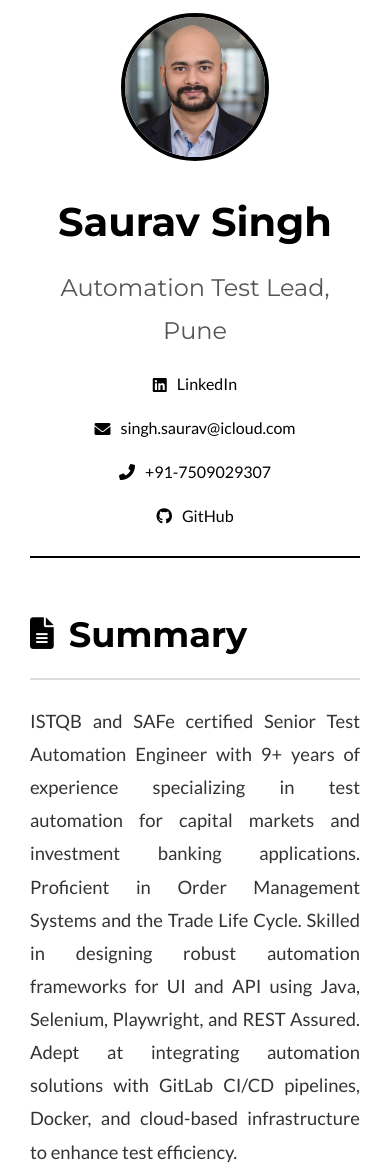
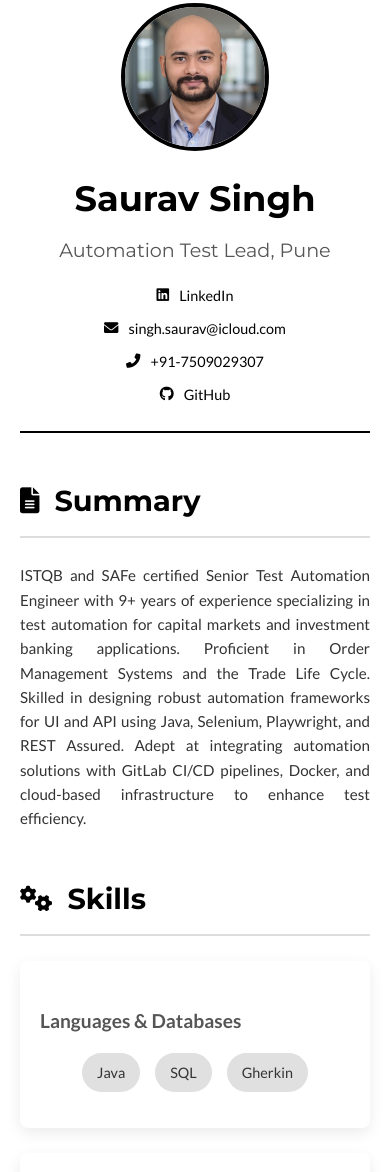
Before and after one commit to sau-rav-singh/Portfolio, a plain HTML site: page index.html in a window 390 px wide. Shown: the part 71-1243 px from the top of the page. Drawn offline with Linux system fonts and the light colour scheme.

Commit message:
Iteration eight of Changes

```diff
--- a/css/style.css
+++ b/css/style.css
@@ -4,7 +4,7 @@
     --background-color: #ecf0f1;
     --text-color: #333;
     --card-background: #fff;
-    --shadow-color: rgba(0, 0, 0, 0.1);
+    --shadow-color: rgba(0, 0, 0, 0.08); /* Softer shadow */
     --skill-background: #e0e0e0;
     --border-color: #ddd;
     --hover-color: #333333;
@@ -20,7 +20,7 @@ body.dark-mode {
     --background-color: #1c1c1c;
     --text-color: #f1f1f1;
     --card-background: #2d2d2d;
-    --shadow-color: rgba(0, 0, 0, 0.4);
+    --shadow-color: rgba(0, 0, 0, 0.3); /* Softer shadow for dark mode */
     --skill-background: #444;
     --border-color: #555;
     --hover-color: #dddddd;
@@ -28,7 +28,7 @@ body.dark-mode {
 
 body {
     font-family: 'Lato', sans-serif;
-    line-height: 1.8;
+    line-height: 1.6; /* Adjusted for better readability */
     margin: 0;
     padding: 0;
     background-color: var(--background-color);
@@ -138,7 +138,7 @@ header h1 {
     margin: 0;
     color: var(--primary-color);
     font-family: 'Montserrat', sans-serif;
-    font-size: 3em;
+    font-size: 3.2em;
     font-weight: 700;
 }
 
@@ -146,7 +146,7 @@ header h2 {
     margin: 8px 0 18px;
     color: var(--secondary-color);
     font-family: 'Montserrat', sans-serif;
-    font-size: 1.5em;
+    font-size: 1.6em;
     font-weight: 400;
 }
 
@@ -160,13 +160,14 @@ header h2 {
 .contact-info a, .contact-info span {
     color: var(--primary-color);
     text-decoration: none;
-    transition: color 0.3s ease;
+    transition: color 0.3s ease, transform 0.3s;
     display: flex;
     align-items: center;
 }
 
 .contact-info a:hover {
     color: var(--hover-color);
+    transform: translateY(-3px);
 }
 
 body.dark-mode .contact-info a:hover {
@@ -202,7 +203,7 @@ body.dark-mode .contact-info a:hover {
     padding-bottom: 12px;
     color: var(--primary-color);
     font-family: 'Montserrat', sans-serif;
-    font-size: 2.2em;
+    font-size: 2.3em;
     margin-bottom: 25px;
     font-weight: 700;
     display: flex;
@@ -212,10 +213,11 @@ body.dark-mode .contact-info a:hover {
 .section h3 i {
     margin-right: 15px;
     font-size: 0.9em;
+    color: var(--primary-color);
 }
 
 .summary p {
-    font-size: 1.15em;
+    font-size: 1.1em;
     text-align: justify;
 }
 
@@ -224,13 +226,18 @@ body.dark-mode .contact-info a:hover {
     padding: 25px;
     border-left: 5px solid var(--primary-color);
     position: relative;
-    transition: transform 0.4s, box-shadow 0.4s;
+    transition: transform 0.4s, box-shadow 0.4s, background-color 0.4s;
     border-radius: 8px;
 }
 
 .experience-item:hover {
     transform: translateY(-8px);
-    box-shadow: 0 12px 25px var(--shadow-color);
+    box-shadow: 0 15px 30px var(--shadow-color);
+    background-color: var(--skill-background);
+}
+
+body.dark-mode .experience-item:hover {
+    background-color: #3a3a3a;
 }
 
 .experience-item::before {
@@ -252,7 +259,7 @@ body.dark-mode .contact-info a:hover {
 
 .job-title {
     font-weight: 700;
-    font-size: 1.3em;
+    font-size: 1.4em;
     color: var(--text-color);
 }
 
@@ -272,6 +279,16 @@ body.dark-mode .contact-info a:hover {
 
 .skills-category {
     margin-bottom: 25px;
+    padding: 20px;
+    background: var(--card-background);
+    border-radius: 8px;
+    box-shadow: 0 5px 15px var(--shadow-color);
+    transition: transform 0.3s, box-shadow 0.3s;
+}
+
+.skills-category:hover {
+    transform: translateY(-5px);
+    box-shadow: 0 10px 20px var(--shadow-color);
 }
 
 .skills-category h4 {
@@ -320,6 +337,16 @@ ul.job-details li {
 
 .education-item {
     margin-bottom: 20px;
+    padding: 20px;
+    background: var(--card-background);
+    border-radius: 8px;
+    box-shadow: 0 5px 15px var(--shadow-color);
+    transition: transform 0.3s, box-shadow 0.3s;
+}
+
+.education-item:hover {
+    transform: translateY(-5px);
+    box-shadow: 0 10px 20px var(--shadow-color);
 }
 
 #back-to-top {
@@ -371,21 +398,66 @@ body.dark-mode #back-to-top {
     }
     .main-header img {
         margin-right: 0;
-        margin-bottom: 25px;
+        margin-bottom: 20px; /* Adjusted margin */
     }
     header h1 {
-        font-size: 2.5em;
+        font-size: 2.8em; /* Adjusted font size */
+    }
+    header h2 {
+        font-size: 1.4em; /* Adjusted font size */
+    }
+    .section h3 {
+        font-size: 2em; /* Adjusted font size */
+    }
+    .summary p {
+        font-size: 1em; /* Adjusted font size */
+    }
+    .job-title {
+        font-size: 1.3em; /* Adjusted font size */
     }
     .skills-list {
         justify-content: center;
     }
+    .skills-list li {
+        font-size: 1em; /* Adjusted font size */
+    }
 }
 
 @media (max-width: 480px) {
+    .container {
+        padding: 20px; /* Adjusted padding */
+    }
+    header h1 {
+        font-size: 2.2em; /* Adjusted font size */
+    }
+    header h2 {
+        font-size: 1.2em; /* Adjusted font size */
+    }
     .contact-info {
-        font-size: 1em;
+        font-size: 0.9em; /* Adjusted font size */
         flex-direction: column;
         align-items: center;
-        gap: 15px;
+        gap: 10px; /* Adjusted gap */
+    }
+    .section h3 {
+        font-size: 1.8em; /* Adjusted font size */
+    }
+    .summary p {
+        font-size: 0.95em; /* Adjusted font size */
+    }
+    .job-title {
+        font-size: 1.2em; /* Adjusted font size */
+    }
+    .skills-list li {
+        font-size: 0.9em; /* Adjusted font size */
+        padding: 8px 15px; /* Adjusted padding */
+    }
+    #back-to-top {
+        width: 45px;
+        height: 45px;
+        line-height: 45px;
+        font-size: 24px;
+        bottom: 25px;
+        right: 25px;
     }
 }
--- a/index.html
+++ b/index.html
@@ -52,7 +52,7 @@
 
         <div class="section animated-item">
             <h3><i class="fas fa-cogs"></i>Skills</h3>
-            <div class="skills-category">
+            <div class="skills-category animated-item"> <!-- Added animated-item here -->
                 <h4>Languages & Databases</h4>
                 <ul class="skills-list">
                     <li>Java</li>
@@ -60,7 +60,7 @@
                     <li>Gherkin</li>
                 </ul>
             </div>
-            <div class="skills-category">
+            <div class="skills-category animated-item"> <!-- Added animated-item here -->
                 <h4>Frameworks & Tools</h4>
                 <ul class="skills-list">
                     <li>Selenium</li>
@@ -76,7 +76,7 @@
                     <li>Healenium</li>
                 </ul>
             </div>
-            <div class="skills-category">
+            <div class="skills-category animated-item"> <!-- Added animated-item here -->
                 <h4>Methodologies & Domain Knowledge</h4>
                 <ul class="skills-list">
                     <li>BDD</li>
@@ -91,7 +91,7 @@
             </div>
         </div>
 
-        <div class="section">
+        <div class="section animated-item">
             <h3><i class="fas fa-briefcase"></i>Experience</h3>
 
             <div class="experience-item animated-item">
@@ -170,7 +170,7 @@
 
         <div class="section animated-item">
             <h3><i class="fas fa-graduation-cap"></i>Education</h3>
-            <div class="education-item">
+            <div class="education-item animated-item"> <!-- Added animated-item here -->
                 <div class="job-title">Bachelor of Engineering (Mechanical Engineering)</div>
                 <div class="company-name">Bhilai Institute of Technology</div>
                 <span class="duration">2011 - 2015</span>
```
